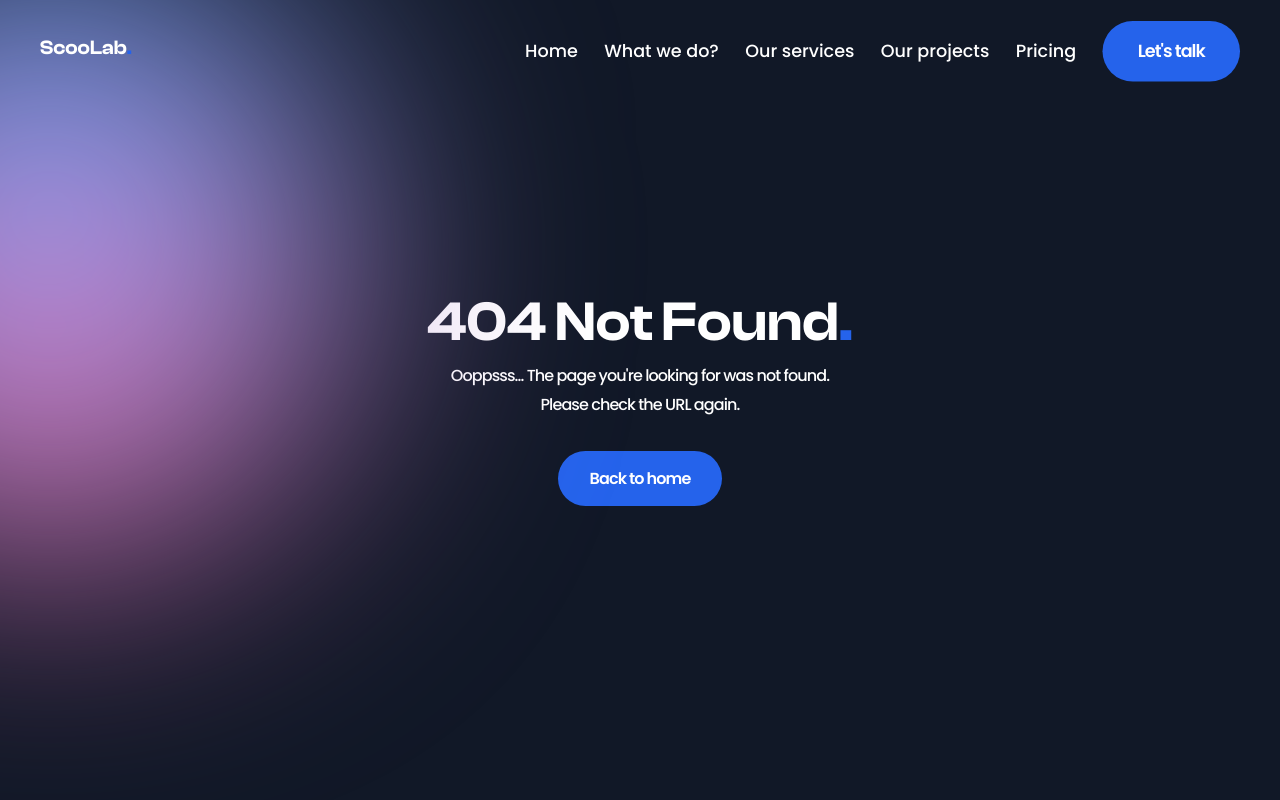
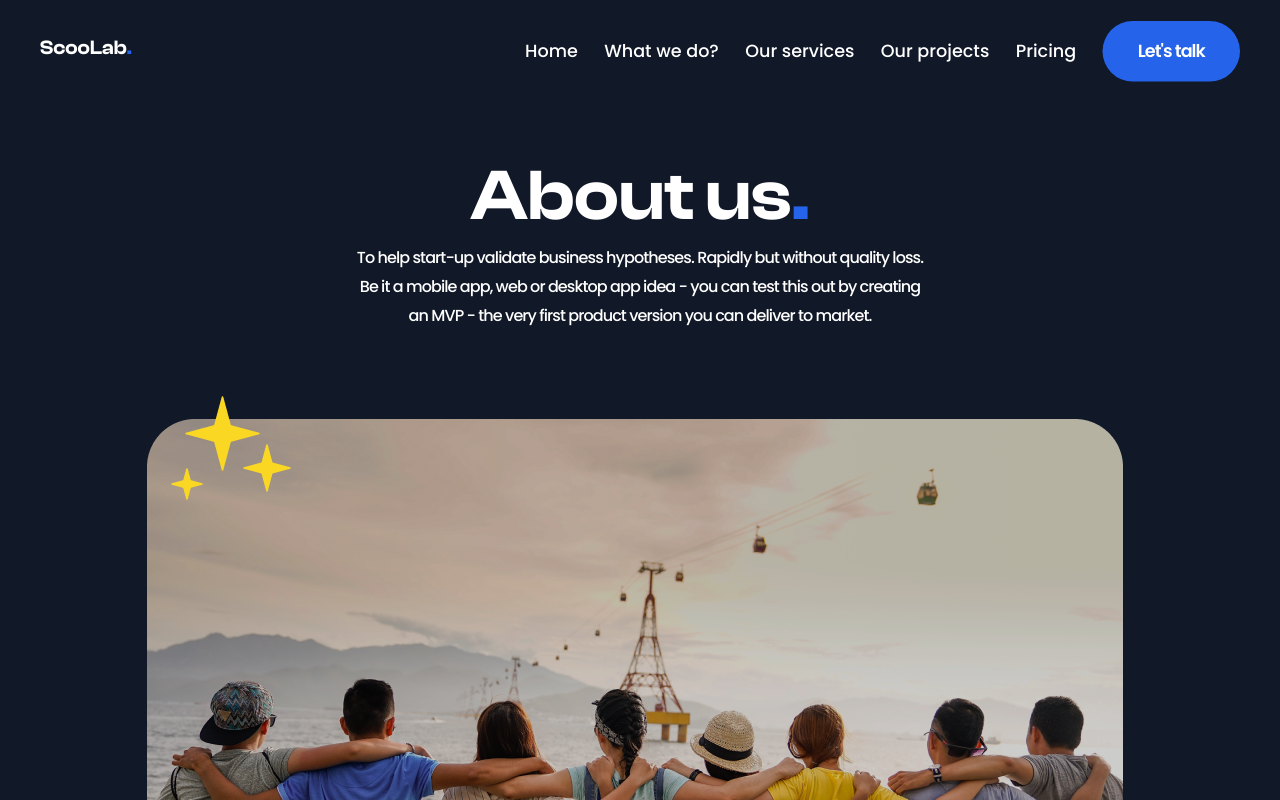
Before and after one commit to fajarfadillahh/scoolab-digital-agency-react-tailwind, a React (Vite) app: page /about-us in a window 1280 px wide. Shown: the top 800 px of the page. Built offline with nearby package versions, Linux system fonts and the light colour scheme.

Commit message:
create: AboutUs page | modified: add components for it.

```diff
--- a/src/App.jsx
+++ b/src/App.jsx
@@ -6,6 +6,7 @@ import Home from "./pages/Home";
 import WhatWeDo from "./pages/WhatWeDo";
 import OurServices from "./pages/OurServices";
 import Pricing from "./pages/Pricing";
+import AboutUs from "./pages/AboutUs";
 import NotFound from "./pages/NotFound";
 
 const App = () => {
@@ -16,6 +17,7 @@ const App = () => {
         <Route path="/what-we-do" element={<WhatWeDo />} />
         <Route path="/our-services" element={<OurServices />} />
         <Route path="/pricing" element={<Pricing />} />
+        <Route path="/about-us" element={<AboutUs />} />
         <Route path="*" element={<NotFound />} />
       </Routes>
     </Router>
--- /dev/null
+++ b/src/pages/AboutUs.jsx
@@ -0,0 +1,30 @@
+import React from "react";
+
+// import components
+import Header from "../components/Header";
+import Experienced from "../components/Experienced";
+import Subscribe from "../components/Subscribe";
+import Footer from "../components/Footer";
+import ScrollUp from "../components/ScrollUp";
+import ScrollToTop from "../components/ScrollToTop";
+
+// import parts
+import Hero from "../parts/AboutUsPage/Hero";
+
+const AboutUs = () => {
+  return (
+    <>
+      <div className="-z-50 mx-auto max-w-[1440px] overflow-hidden bg-gray-900">
+        <Header />
+        <Hero />
+        <Experienced />
+        <Subscribe />
+        <Footer />
+        <ScrollUp />
+        <ScrollToTop />
+      </div>
+    </>
+  );
+};
+
+export default AboutUs;
--- /dev/null
+++ b/src/parts/AboutUsPage/Hero.jsx
@@ -0,0 +1,28 @@
+import React from "react";
+
+// import image
+import HeroImg from "../../assets/images/hero-img-4.png";
+
+const Hero = () => {
+  return (
+    <section className="section relative pt-40">
+      <div className="container relative grid justify-items-center gap-16 2xl:max-w-6xl">
+        <div className="text-center">
+          <h1 className="section-title xs:text-[64px] lg:text-[72px]">
+            About us<span className="text-blue-600">.</span>
+          </h1>
+          <p className="section-text mx-auto max-w-xl">
+            To help start-up validate business hypotheses. Rapidly but without
+            quality loss. Be it a mobile app, web or desktop app idea - you can
+            test this out by creating an MVP - the very first product version
+            you can deliver to market.
+          </p>
+        </div>
+
+        <img src={HeroImg} alt="hero img" />
+      </div>
+    </section>
+  );
+};
+
+export default Hero;
```
